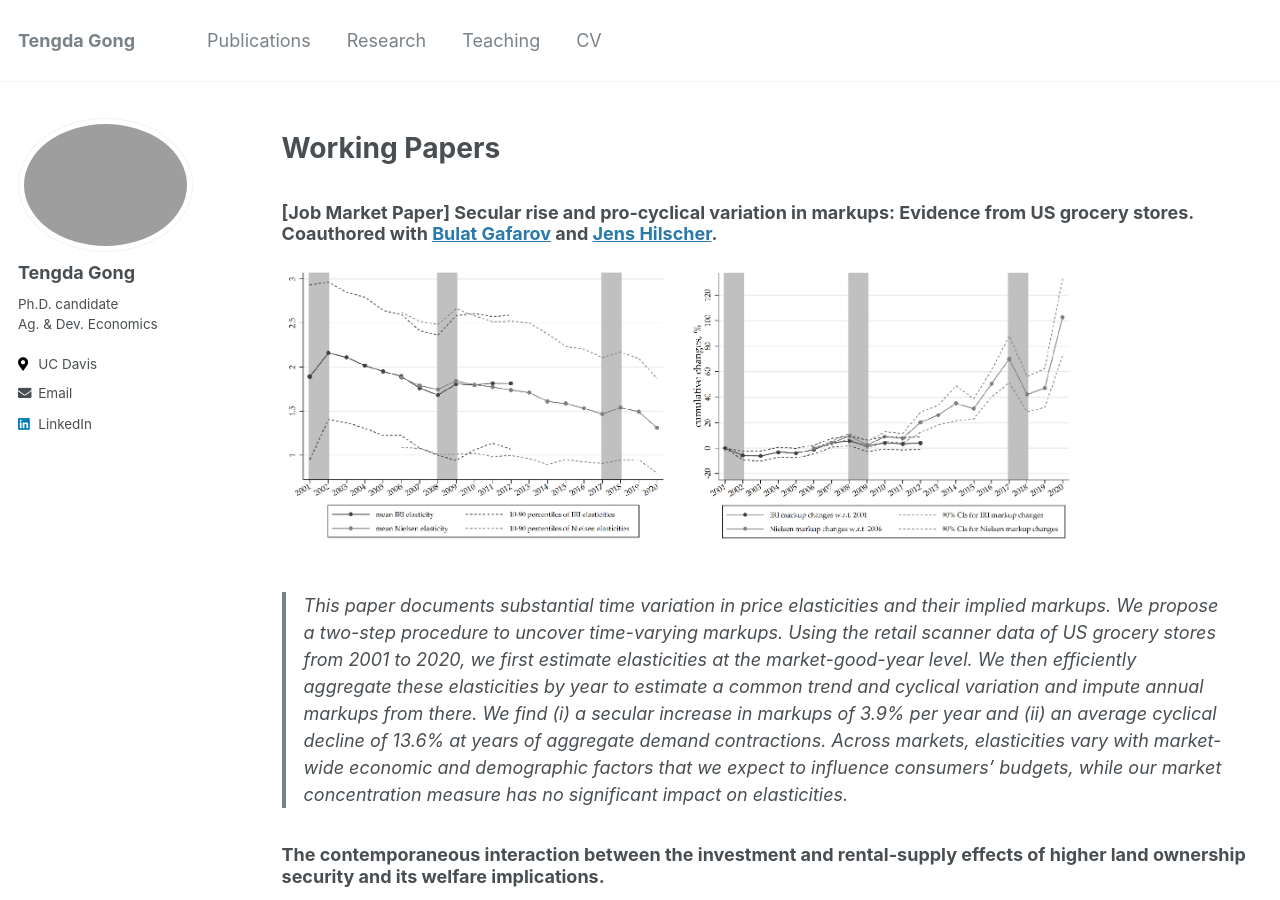
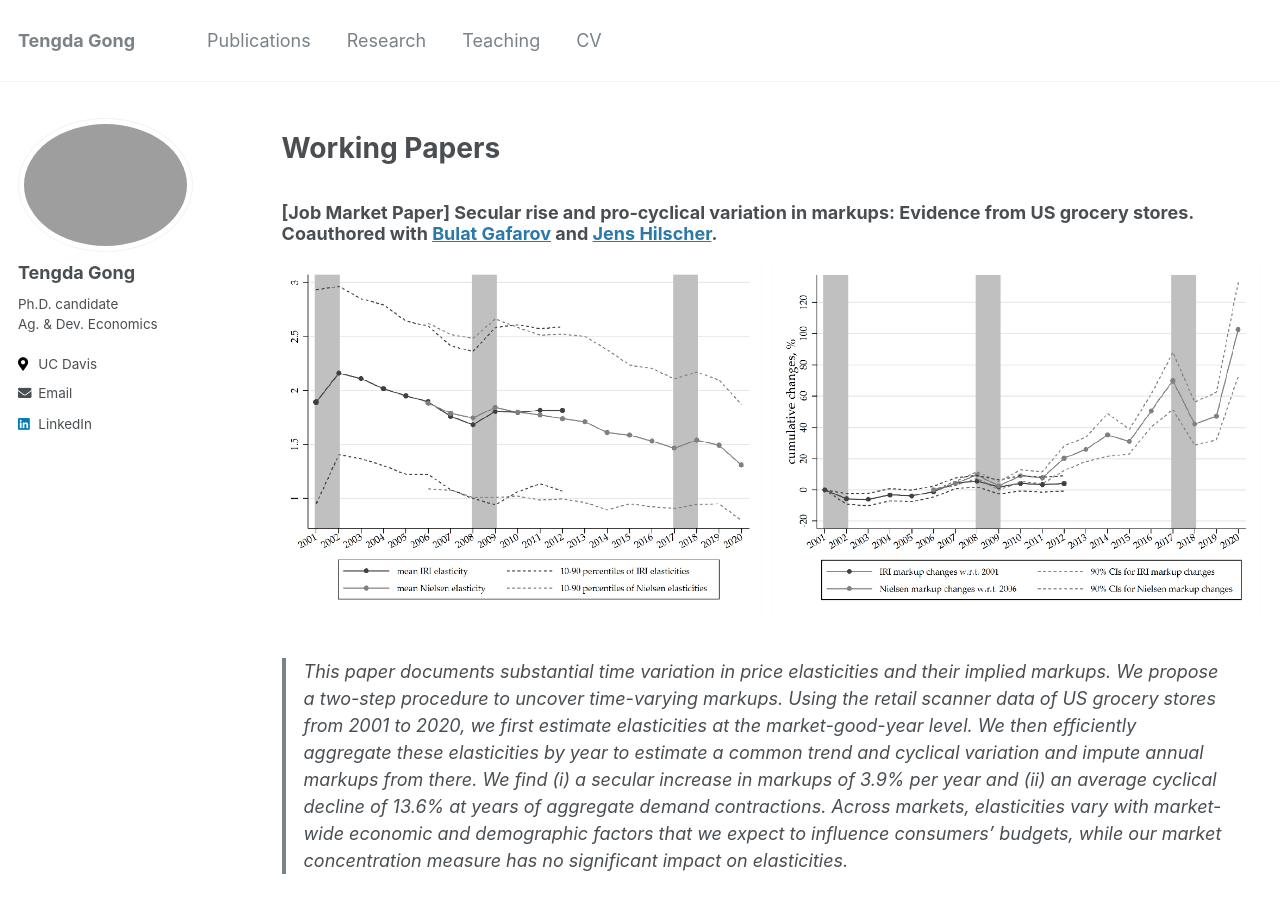
Before and after one commit to tendakung/tendakung.github.io, a Jekyll site: the page built from _pages/research.md, in a window 1280 px wide and 900 px high. Built offline with Jekyll 4.4.1, drawn with Linux system fonts in a browser that asks for light colours.

Commit message:
Update research.md

```diff
--- a/_pages/research.md
+++ b/_pages/research.md
@@ -8,7 +8,7 @@ author_profile: true
 # Working Papers
 
 ### [Job Market Paper] Secular rise and pro-cyclical variation in markups: Evidence from US grocery stores. Coauthored with [Bulat Gafarov](https://are.ucdavis.edu/people/faculty/bulat-gafarov/) and [Jens Hilscher](https://are.ucdavis.edu/people/faculty/jens-hilscher/).
-<img src='/images/research/JMP-webfigure.PNG' width='800'>
+<img src='/images/research/JMP-webfigure.PNG' width='1000'>
 > This paper documents substantial time variation in price elasticities and their implied markups. We propose a two-step procedure to uncover time-varying markups. Using the retail scanner data of US grocery stores from 2001 to 2020, we first estimate elasticities at the market-good-year level. We then efficiently aggregate these elasticities by year to estimate a common trend and cyclical variation and impute annual markups from there. We find (i) a secular increase in markups of 3.9% per year and (ii) an average cyclical decline of 13.6% at years of aggregate demand contractions. Across markets, elasticities vary with market-wide economic and demographic factors that we expect to influence consumers' budgets, while our market concentration measure has no significant impact on elasticities.
 
 ### The contemporaneous interaction between the investment and rental-supply effects of higher land ownership security and its welfare implications.
```
